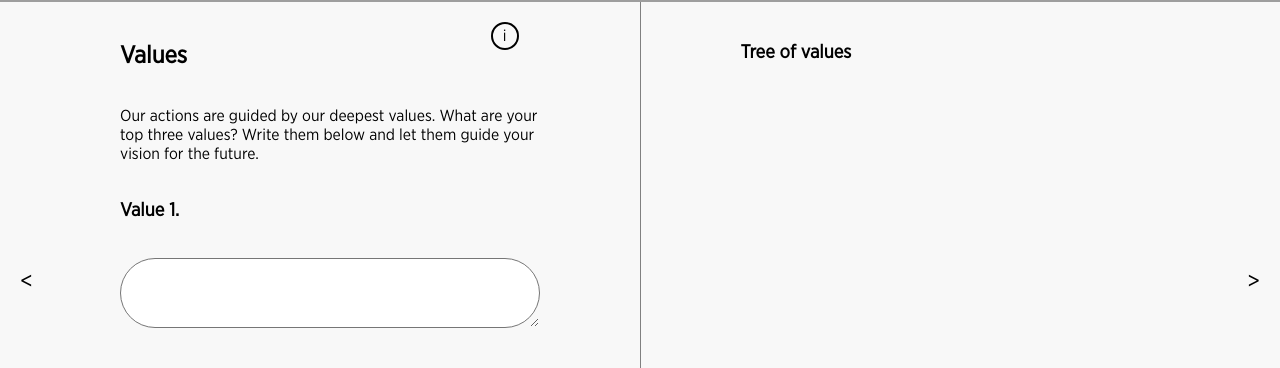
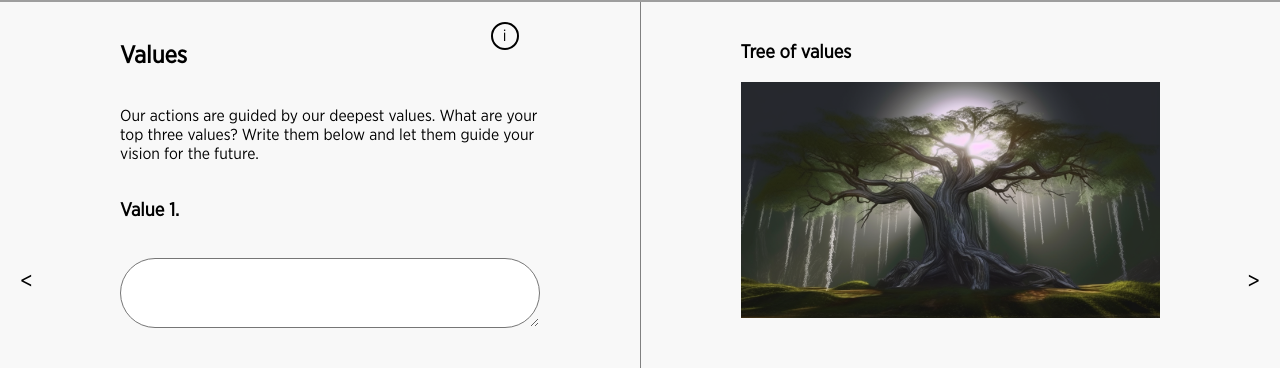
Before and after one commit to HY-Global-Campus/business-model-canvas, a React (Vite) app in the folder frontend/: page /exercise/values in a window 1280 px wide. Shown: the part 118-486 px from the top of the page. Built offline with nearby package versions, Linux system fonts and the light colour scheme; sample sign-in values are in the browser's storage; grey boxes are pictures that could not be loaded; what react-chatbot-kit would draw is missing.

Commit message:
add treeOfValues image to values exercise component

```diff
--- a/frontend/src/App/Components/Exercise/Values.tsx
+++ b/frontend/src/App/Components/Exercise/Values.tsx
@@ -4,6 +4,7 @@ import { containerStyle, panelStyle, separatorStyle } from './styles';
 import { Values } from '../../../types/exercises';
 import InfoIcon from '../InfoIcon';
 import { useExerciseContext } from './ExerciseContext';
+import treeOfValues from '../../../assets/treeOfValues.png';
 
 
 const infotext = `Choose the values that guide your sustainability actions. What is important for you?`;
@@ -93,6 +94,7 @@ const ValuesExercise: React.FC = () => {
       <div style={separatorStyle} />
       <div style={panelStyle}>
         <h3>Tree of values</h3>
+        <img src={treeOfValues} alt="Tree of values" style={{ width: '100%' }} />
       </div>
     </div>
   );
```
